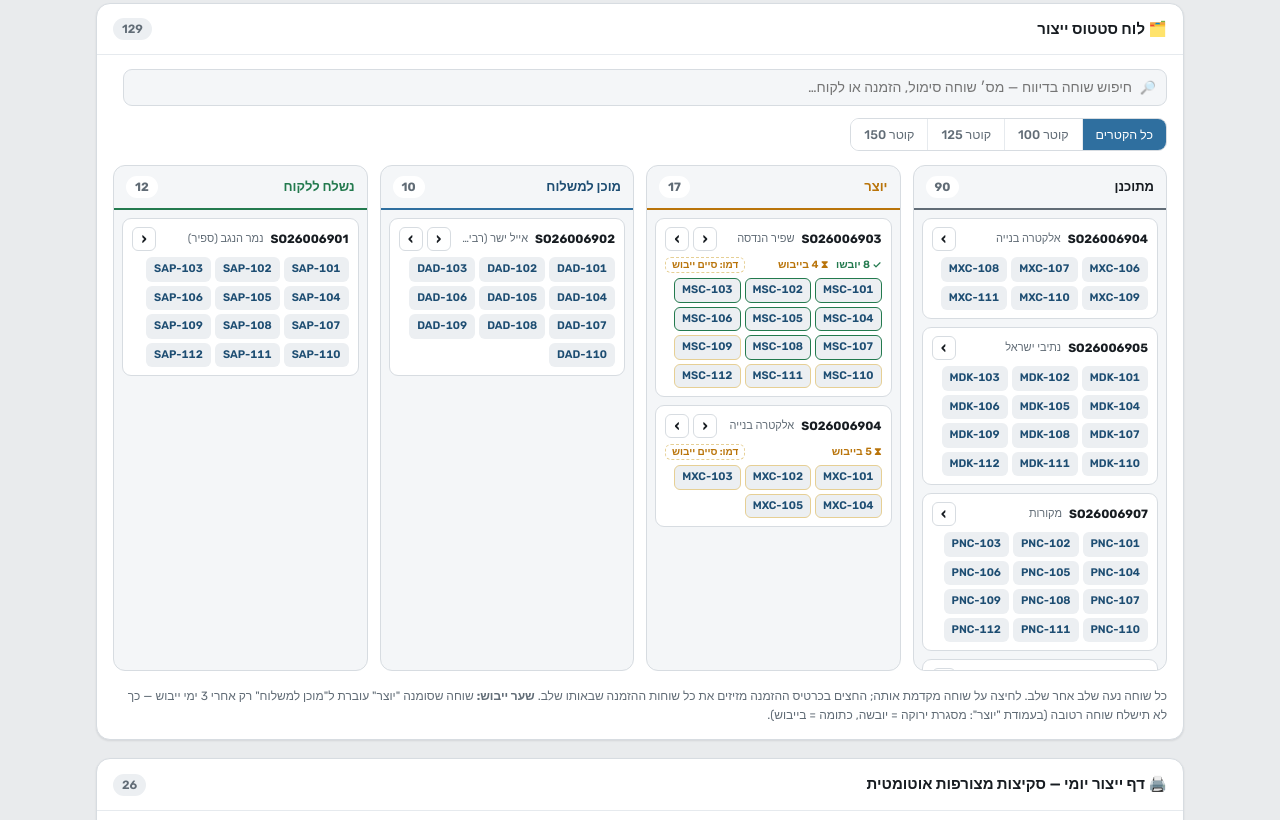
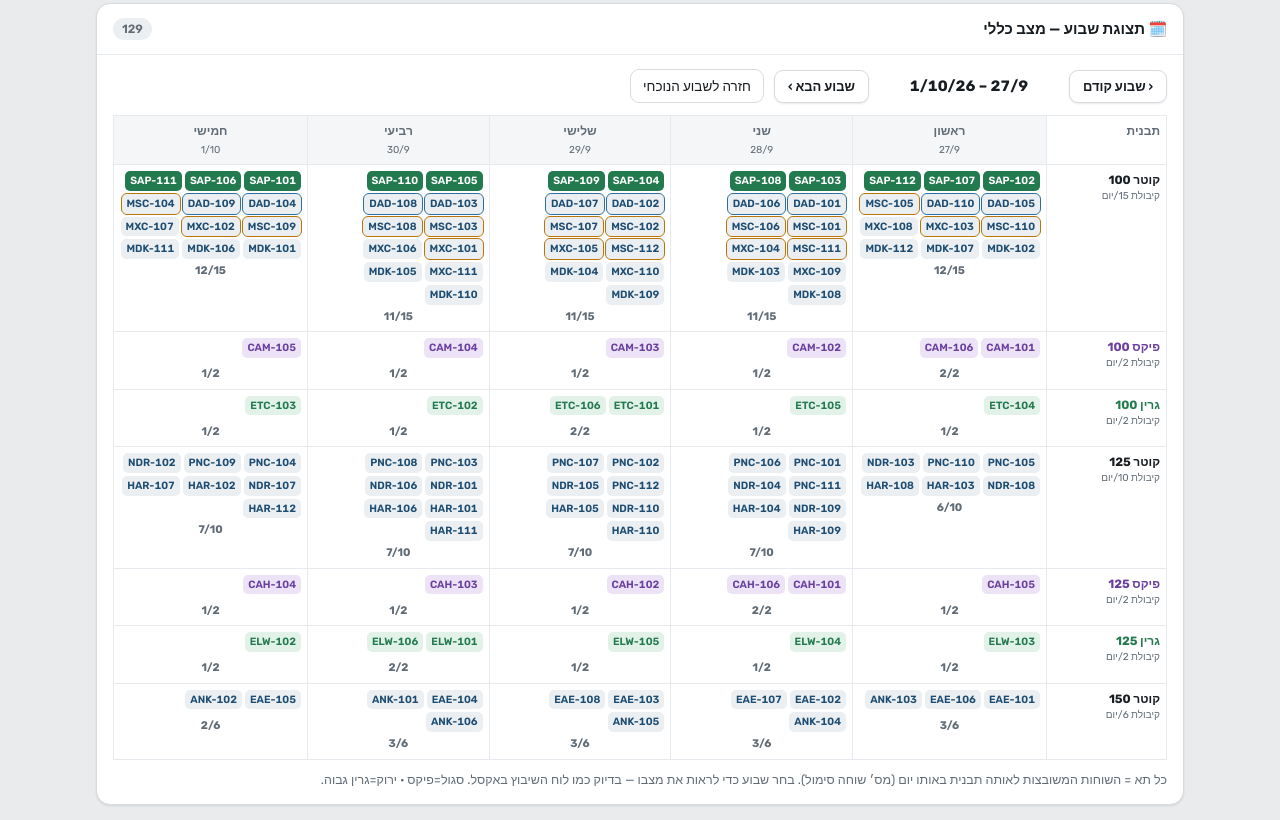
Before and after one commit to tgpm5yshnm-ui/sela-scheduler, a plain HTML site: page index.html in a window 1280 px wide. Shown: the part 2413-3233 px from the top of the page. Drawn offline with Linux system fonts and the light colour scheme.

Commit message:
Update index.html

```diff
--- a/index.html
+++ b/index.html
@@ -63,6 +63,23 @@ input[type=number]::-webkit-inner-spin-button,input[type=number]::-webkit-outer-
 .pk .bar i{display:block; height:100%; background:var(--muted)}
 .pk.s-prod .bar i{background:var(--amber)} .pk.s-ready .bar i{background:var(--accent)} .pk.s-ship .bar i{background:var(--ok)}
 
+.wk-nav{display:flex; gap:10px; align-items:center; flex-wrap:wrap; margin-bottom:12px}
+.wkbtn{border:1px solid var(--line); background:var(--surface); color:var(--ink); border-radius:9px; padding:8px 13px; font-size:13px; font-weight:600; box-shadow:var(--shadow)}
+.wkbtn:hover{border-color:var(--accent)}
+.wk-label{font-size:15px; font-weight:700; font-variant-numeric:tabular-nums; min-width:180px; text-align:center}
+table.ov{border-collapse:collapse; width:100%; min-width:900px}
+table.ov th,table.ov td{border:1px solid var(--line2); vertical-align:top; padding:6px}
+table.ov thead th{background:var(--surface2); color:var(--muted); font-size:12px; font-weight:600; text-align:center; position:sticky; top:0}
+table.ov thead th.wknd{opacity:.5}
+table.ov td.trk,table.ov th.trk{position:sticky; inset-inline-start:0; background:var(--surface); text-align:right; white-space:nowrap; font-weight:700; font-size:12px; min-width:120px; z-index:1}
+table.ov td.trk small{display:block; color:var(--muted); font-weight:400}
+table.ov td.trk.pix{color:var(--violet)} table.ov td.trk.green{color:var(--ok)}
+.ovcell{display:flex; flex-wrap:wrap; gap:3px; min-height:24px; align-content:flex-start}
+.ovc{font-size:10.5px; font-weight:600; padding:2px 5px; border-radius:5px; background:var(--surface3); color:var(--accent-ink); font-variant-numeric:tabular-nums; cursor:default}
+.ovc.pix{background:var(--violet-bg); color:var(--violet)} .ovc.green{background:var(--ok-bg); color:var(--ok)}
+.ovc.s1{outline:1.5px solid var(--amber)} .ovc.s2{outline:1.5px solid var(--accent)} .ovc.s3{background:var(--ok); color:#fff}
+.ov-cnt{display:block; text-align:center; color:var(--muted); font-size:11px; font-weight:700; margin-top:4px}
+.ov-empty{color:var(--muted); text-align:center; padding:26px; font-size:13.5px}
 .scope-tabs{display:flex; gap:6px; flex-wrap:wrap; margin-bottom:12px}
 .scope-tabs button{border:1px solid var(--line); background:var(--surface); color:var(--muted); border-radius:999px; padding:7px 13px; font-size:12.5px; font-weight:600; display:inline-flex; align-items:center; gap:7px}
 .scope-tabs button:hover{border-color:var(--accent)}
@@ -253,6 +270,20 @@ details.ctl[open] summary .chev{transform:rotate(180deg)}
   </section>
 
   <section class="block">
+    <h2>🗓️ תצוגת שבוע — מצב כללי<span class="count-pill" id="ovPill">0</span></h2>
+    <div class="body">
+      <div class="wk-nav">
+        <button class="wkbtn" id="wkPrev">‹ שבוע קודם</button>
+        <span class="wk-label" id="wkLabel"></span>
+        <button class="wkbtn" id="wkNext">שבוע הבא ›</button>
+        <button class="btn ghost" id="wkToday">חזרה לשבוע הנוכחי</button>
+      </div>
+      <div class="tbl-scroll"><div id="ovGrid"></div></div>
+      <div class="note">כל תא = השוחות המשובצות לאותה תבנית באותו יום (מס׳ שוחה סימול). בחר שבוע כדי לראות את מצבו — בדיוק כמו לוח השיבוץ באקסל. סגול=פיקס · ירוק=גרין גבוה.</div>
+    </div>
+  </section>
+
+  <section class="block">
     <h2>🗂️ לוח סטטוס ייצור<span class="count-pill" id="boardPill">0</span></h2>
     <div class="body">
       <div class="board-search">
@@ -391,14 +422,14 @@ function schedule(){
   SHUCHOT.forEach(s=>{ s._tr=routeOf(s); s._day=null; });   // לא‑מאושרות לא משובצות
   const ordered=SHUCHOT.filter(s=>s.sched).sort((a,b)=>TRACK_PRIO[a._tr]-TRACK_PRIO[b._tr]); let overflow=0;
   ordered.forEach(s=>{ const elig=[]; for(let i=0;i<DAYS.length;i++){ if(CAP[s._tr]-load[i][s._tr]>0 && DAY_CAP-daySum[i]>0) elig.push(i); }
-    if(elig.length){ elig.sort((a,b)=>daySum[a]-daySum[b]); const i=elig[0]; load[i][s._tr]++; daySum[i]++; s._day=i; } else { s._day=null; overflow++; } });
+    if(elig.length){ elig.sort((a,b)=>daySum[a]-daySum[b]); const i=elig[0]; load[i][s._tr]++; daySum[i]++; s._day=i; s._date=new Date(DAYS[i]); } else { s._day=null; s._date=null; overflow++; } });
   return {load,daySum,overflow};
 }
 
 /* סטטוס פר‑שוחה (0..3) + חותמת ייצור לחישוב ייבוש */
 let STAGE=loadJSON('sela_stage'), PAT=loadJSON('sela_pat'), boardFilter='all', boardSearch='', sheetDay=0;
 const MF={q:'',dia:'',track:'',status:'',scope:'recent',page:1};
-const PAGE=50; const RECENT_N=10;
+const PAGE=50; const RECENT_N=10; let ovOffset=0;
 const SCOPES=[
   {id:'recent',name:'10 הזמנות אחרונות'},
   {id:'week',  name:'השבוע'},
@@ -448,7 +479,31 @@ function seedIfEmpty(){
 function render(){
   const S=schedule();
   document.getElementById('weekRange').textContent=`(${DNS[DAYS[0].getDay()]}׳ ${fmtShort(DAYS[0])} – ${DNS[DAYS[4].getDay()]}׳ ${fmtShort(DAYS[4])})`;
-  renderPipe(); renderMaster(); renderBoard(); renderSheet(); renderStatus(S);
+  renderPipe(); renderMaster(); renderOverview(); renderBoard(); renderSheet(); renderStatus(S);
+}
+function iso(d){return d.getFullYear()+'-'+String(d.getMonth()+1).padStart(2,'0')+'-'+String(d.getDate()).padStart(2,'0');}
+function renderOverview(){
+  const days=DAYS.map(d=>addD(d, ovOffset*7));
+  document.getElementById('wkLabel').textContent = `${fmtShort(days[0])} – ${fmtShort(days[4])}/${String(days[4].getFullYear()).slice(2)}`;
+  const dateSet=days.map(iso);
+  const active=activeShuchot();
+  const head=`<thead><tr><th class="trk">תבנית</th>${days.map(d=>`<th>${DN[d.getDay()]}<br><small style="color:var(--muted);font-weight:400">${fmtShort(d)}</small></th>`).join('')}</tr></thead>`;
+  let total=0;
+  const rows=TRACK_ORDER.map(t=>{
+    const M=TRACKS[t];
+    const tds=dateSet.map(dk=>{
+      const cell=active.filter(s=>s._tr===t && s._date && iso(s._date)===dk);
+      total+=cell.length;
+      const chips=cell.map(s=>{const st=stageOf(s.simul); return `<span class="ovc ${M.cls}${st?' s'+st:''}" title="${s.so} · ${s.customer}">${s.simul}</span>`;}).join('');
+      return `<td><div class="ovcell">${chips}</div>${cell.length?`<span class="ov-cnt">${cell.length}/${CAP[t]}</span>`:''}</td>`;
+    }).join('');
+    return `<tr><td class="trk ${M.cls}">${M.name}<small>קיבולת ${CAP[t]}/יום</small></td>${tds}</tr>`;
+  }).join('');
+  const hasData=total>0;
+  document.getElementById('ovGrid').innerHTML = hasData
+    ? `<table class="ov">${head}<tbody>${rows}</tbody></table>`
+    : `<div class="ov-empty">אין שיבוץ לשבוע זה (${fmtShort(days[0])}–${fmtShort(days[4])}). במערכת מול Priority כל שבוע יציג את השיבוץ האמיתי שלו.</div>`;
+  document.getElementById('ovPill').textContent=total;
 }
 function kpiPipe(){ const c=[0,0,0,0]; activeShuchot().forEach(s=>c[stageOf(s.simul)]++); return c; }
 function renderPipe(){
@@ -597,6 +652,9 @@ document.getElementById('fDia').addEventListener('change',e=>{ MF.dia=e.target.v
 document.getElementById('fTrack').addEventListener('change',e=>{ MF.track=e.target.value; MF.page=1; renderMaster(); });
 document.getElementById('fStatus').addEventListener('change',e=>{ MF.status=e.target.value; MF.page=1; renderMaster(); });
 document.getElementById('loadMore').addEventListener('click',()=>{ MF.page++; renderMaster(); });
+document.getElementById('wkPrev').addEventListener('click',()=>{ ovOffset--; renderOverview(); });
+document.getElementById('wkNext').addEventListener('click',()=>{ ovOffset++; renderOverview(); });
+document.getElementById('wkToday').addEventListener('click',()=>{ ovOffset=0; renderOverview(); });
 document.getElementById('fClear').addEventListener('click',()=>{ MF.q='';MF.dia='';MF.track='';MF.status='';MF.page=1;
   document.getElementById('masterSearch').value=''; ['fDia','fTrack','fStatus'].forEach(id=>document.getElementById(id).value=''); renderMaster(); });
 document.getElementById('board').addEventListener('click',e=>{
```
